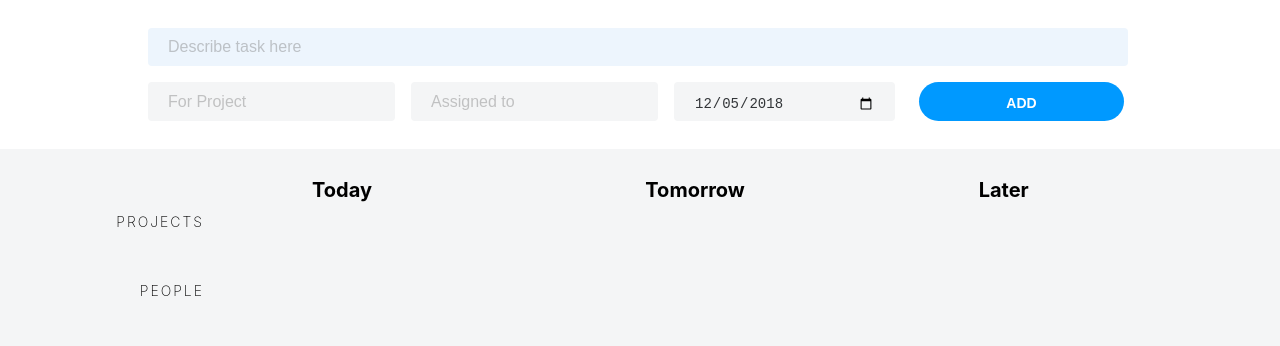
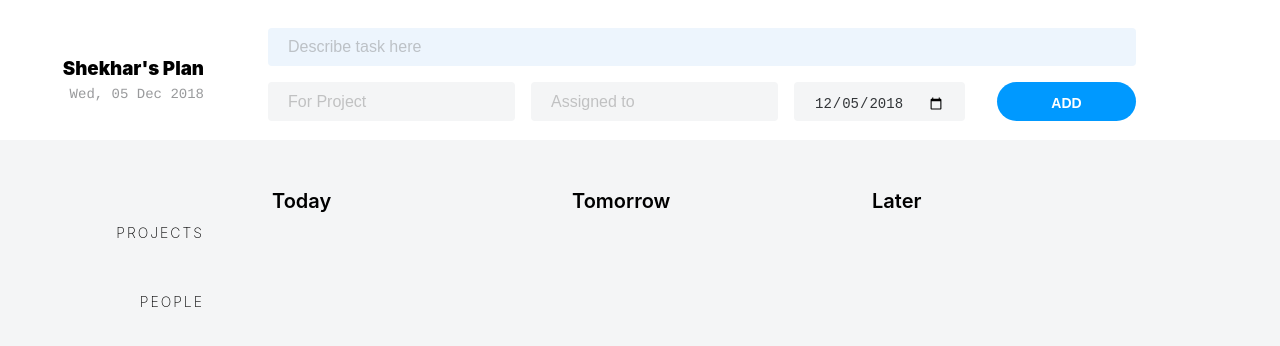
Before and after one commit to pzync/planner-webapp, a React (Create React App) app: page / in a window 1280 px wide. Shown: the top 346 px of the page. Built offline with nearby package versions, Linux system fonts and the light colour scheme.

Commit message:
alignments done using bad css grid

```diff
--- a/src/App.css
+++ b/src/App.css
@@ -1,10 +1,45 @@
 .App {
-  margin: 20px auto;
+  margin: 0 auto;
+  background-color: #f4f5f6;
+}
+
+.form-section-container {
+  width: 100%;
+  margin: 0 auto;
+}
+
+.form-section {
+  background-color: #ffffff;
+  height: 140px;
+  width: 100%;
+  display: grid;
+  grid-template-columns: 260px 3fr;
+  margin: 0 auto;
+}
+
+.info-section {
+  text-align: right;
+  margin-right: 40px;
+  width: 204px;
+  align-content: center;
+}
+
+.info-section h3 {
+  font-weight: 900;
+  line-height: 1em;
+  margin: 36px 0 8px;
+}
+
+.info-section p {
+  font-family: "SF Mono", Courier, monospace;
+  font-size: 14px;
+  color: #33363980;
+  margin-top: 4px;
 }
 
 form {
-  width: 1000px;
-  margin: 0 auto;
+  width: 900px;
+  margin-top: 20px;
 }
 
 input[type="text"] {
@@ -27,7 +62,7 @@ input[type="text"]:focus {
 }
 
 .task-input {
-  width: 94%;
+  width: 92%;
 }
 
 .second-row {
@@ -40,7 +75,7 @@ input[type="text"]:focus {
   border: none;
   border-radius: 20px;
   padding: 13px 20px 10px;
-  margin: 8px 16px;
+  margin: 8px 24px;
   font-size: 14px;
   font-weight: 800;
   color: white;
@@ -69,10 +104,14 @@ input[type="date"]:focus {
 
 .list-section {
   width: 100%;
-  height: 600px;
+  height: 1600px;
   margin: 20px auto;
   padding-top: 12px;
   background-color: #f4f5f6;
   display: grid;
-  grid-template-columns: 280px auto;
+  grid-template-columns: 1fr 3fr;
 }
+
+.content-area {
+  max-width: 1200px;
+}
--- a/src/App.js
+++ b/src/App.js
@@ -61,6 +61,12 @@ class App extends Component {
   render() {
     return (
       <div className="App">
+        <div className="form-section-container">
+          <div className="form-section">
+            <div className="info-section">
+              <h3>Shekhar's Plan</h3>
+              <p>{today.toGMTString().substr(0, 16)}</p>
+            </div>
             <form onSubmit={this.handleSubmit}>
               <input
                 className="task-input"
@@ -92,12 +98,14 @@ class App extends Component {
                 </button>
               </div>
             </form>
-        <div className="list-section">
+          </div>
+        </div>
+        <div className="list-section content-area">
           <div className="left-sidebar">
             <ProjectList taskList={this.state.taskList} />
             <PeopleList taskList={this.state.taskList} />
           </div>
-          <TaskBoard taskList={this.state.taskList} />
+          <TaskBoard className="task-board" taskList={this.state.taskList} />
         </div>
       </div>
     );
--- a/src/components/peopleList.css
+++ b/src/components/peopleList.css
@@ -6,7 +6,7 @@
 .people-list-section h6 {
   font-weight: 200;
   text-align: right;
-  margin: 10px 40px 8px;
+  margin: 10px 0 8px;
   letter-spacing: 2px;
   font-size: 14px;
 }
@@ -14,7 +14,6 @@
 .people-list {
   list-style: none;
   text-align: right;
-  margin-right: 40px;
 }
 
 .people-list-item {
--- a/src/components/projectList.css
+++ b/src/components/projectList.css
@@ -6,7 +6,7 @@
 .project-list-section h6 {
   font-weight: 200;
   text-align: right;
-  margin: 10px 40px 8px;
+  margin: 10px 0 8px;
   letter-spacing: 2px;
   font-size: 14px;
 }
@@ -14,7 +14,6 @@
 .project-list {
   list-style: none;
   text-align: right;
-  margin-right: 40px;
 }
 
 .project-list-item {
--- a/src/components/taskBoard.css
+++ b/src/components/taskBoard.css
@@ -2,11 +2,12 @@
   width: 1000px;
   margin: 0 auto;
   display: grid;
-  grid-template-columns: repeat(3, 1fr);
+  grid-template-columns: repeat(3, 300px);
 }
 
 .task-board h2 {
   padding-left: 32px;
   padding-bottom: 0;
   font-size: 20px;
+  font-weight: 600;
 }
```
Lines whose indentation alone changed are shown as unchanged.
